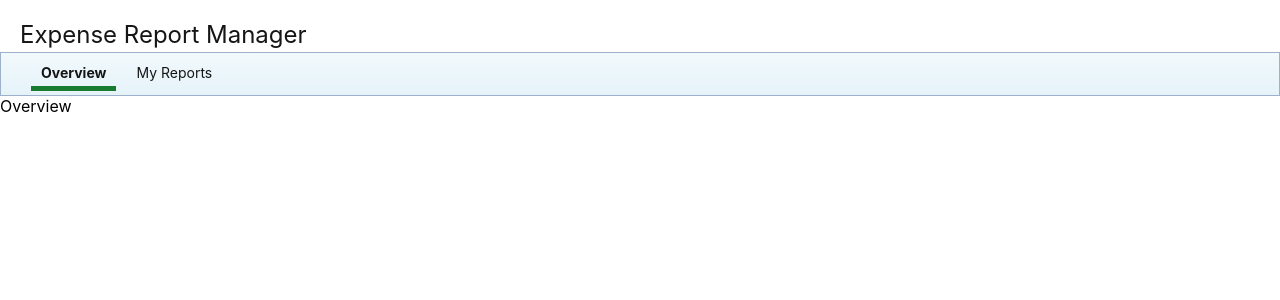
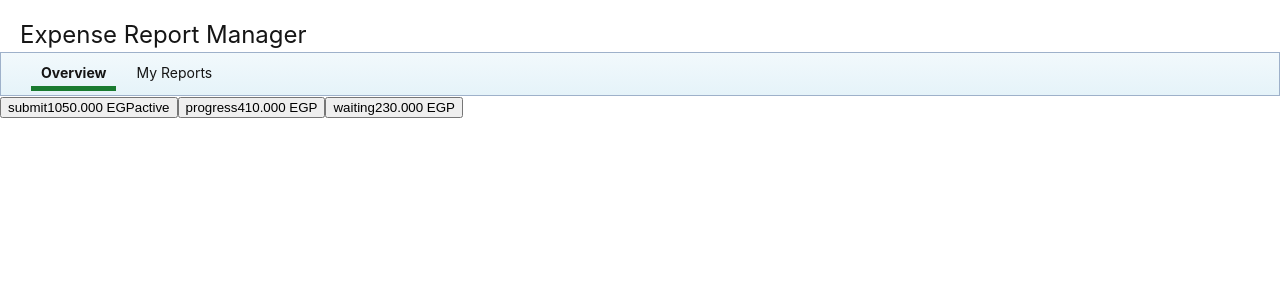
Before and after one commit to arawwad0/psa, a React (Create React App) app: page / in a window 1280 px wide. Shown: the top 300 px of the page. Built offline with nearby package versions, Linux system fonts and the light colour scheme; data requests are answered from the project's data file.

Commit message:
statistics view and api integration

```diff
--- /dev/null
+++ b/db.json
@@ -0,0 +1,22 @@
+{
+  "reports": [
+
+  ],
+  "stats": [
+    {
+      "status": "submit",
+      "count": 10,
+      "amount": "50.000 EGP"
+    },
+    {
+      "status": "progress",
+      "count": 4,
+      "amount": "10.000 EGP"
+    },
+    {
+      "status": "waiting",
+      "count": 2,
+      "amount": "30.000 EGP"
+    }
+  ]
+}
--- /dev/null
+++ b/src/components/ExpenseManager/Overview/Stat.js
@@ -0,0 +1,29 @@
+import React from "react";
+import { shape, string, oneOf, number } from "prop-types";
+import { useActiveStat } from "contexts/activeStat";
+
+const Stat = ({ statistic }) => {
+  const { activeStat, setActiveStat } = useActiveStat();
+  return (
+    <button
+      onClick={() => setActiveStat(statistic.status)}
+    >
+      {statistic.status}
+      {statistic.count}
+      {statistic.amount}
+      {activeStat === statistic.status && "active"}
+    </button>
+  );
+};
+
+export const statisticShape = shape({
+  status: oneOf(["submit", "progress", "waiting"]).isRequired,
+  count: number.isRequired,
+  amount: string.isRequired,
+});
+
+Stat.propTypes = {
+  statistic: statisticShape.isRequired,
+};
+
+export default Stat;
--- /dev/null
+++ b/src/components/ExpenseManager/Overview/StatsContainer.js
@@ -0,0 +1,20 @@
+import React from "react";
+import { arrayOf } from "prop-types";
+import Stat, { statisticShape } from "./Stat";
+
+const StatsContainer = ({ stats }) => (
+  <div>
+    {stats.map((statistic) => (
+      <Stat key={statistic.status} statistic={statistic} />
+    ))}
+  </div>
+);
+StatsContainer.propTypes = {
+  stats: arrayOf(statisticShape),
+};
+
+StatsContainer.defaultProps = {
+  stats: [],
+};
+
+export default StatsContainer;
--- a/src/components/global/Navbar.js
+++ b/src/components/global/Navbar.js
@@ -7,6 +7,7 @@ const Navbar = ({ routes }) => (
   <div className={styles.navbar}>
     {routes.map((route) => (
       <NavLink
+        key={route.url}
         className={styles.navLink}
         activeClassName={styles.navLinkActive}
         exact
--- /dev/null
+++ b/src/contexts/activeStat.js
@@ -0,0 +1,17 @@
+import React, { createContext, useState, useContext } from "react";
+
+const ActiveStatContext = createContext({
+  activeStat: "submit",
+  setActiveStat() {},
+});
+
+export const ActiveStataProvider = ({ children }) => {
+  const [activeStat, setActiveStat] = useState("submit");
+  return (
+    <ActiveStatContext.Provider value={{ activeStat, setActiveStat }}>
+      {children}
+    </ActiveStatContext.Provider>
+  );
+};
+
+export const useActiveStat = () => useContext(ActiveStatContext);
--- a/src/routes/ExpenseManager/Overview.js
+++ b/src/routes/ExpenseManager/Overview.js
@@ -1,5 +1,18 @@
 import React from "react";
+import { useQuery } from "react-query";
 
-const Overview = () => <div>Overview</div>;
+import { fetchStats } from "service";
+
+import { ActiveStataProvider, useActiveStat } from "contexts/activeStat";
+import StatsContainer from "components/ExpenseManager/Overview/StatsContainer";
+
+const Overview = () => {
+  const { data: statusData = {} } = useQuery("stats", fetchStats);
+  return (
+    <ActiveStataProvider>
+      <StatsContainer stats={statusData.data} />
+    </ActiveStataProvider>
+  );
+};
 
 export default Overview;
--- /dev/null
+++ b/src/service/index.js
@@ -0,0 +1,9 @@
+import axios from "axios";
+
+const instance = axios.create({
+  baseURL: "http://localhost:3002"
+});
+
+const fetchStats = () => instance.get("/stats");
+
+export { fetchStats };
```
Also changed, not shown: package.json (+7 -1 lines), 1 other file (tests, documents, lock files or other folders).
